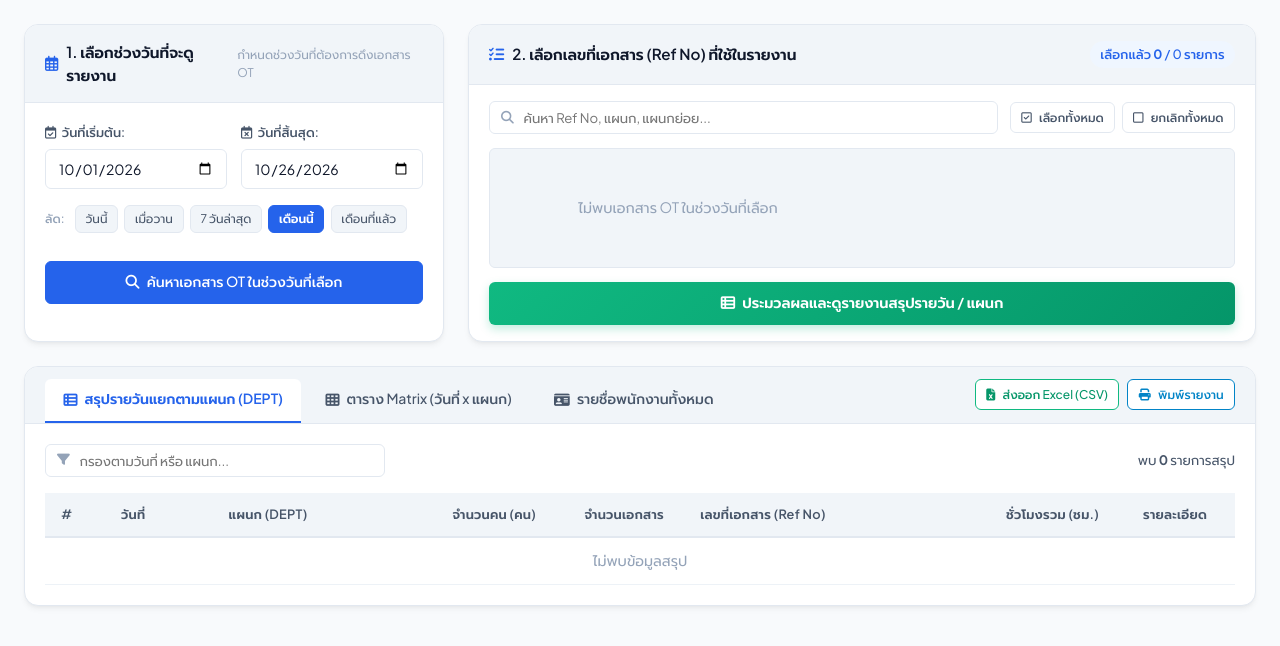
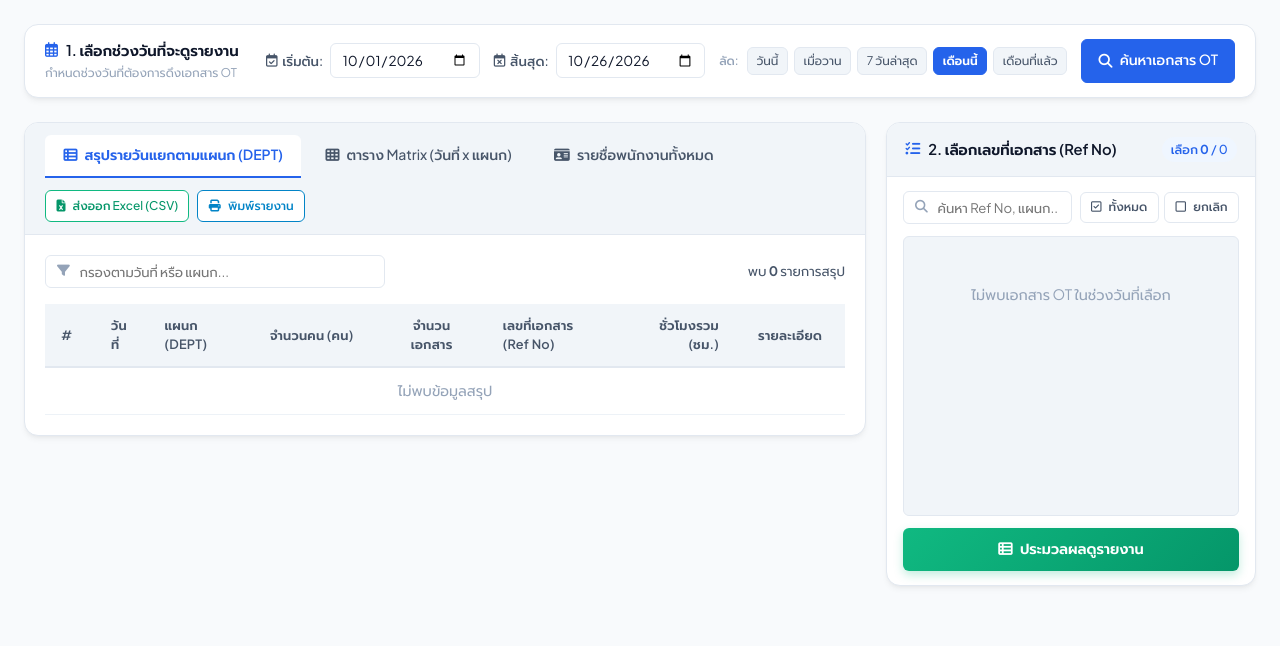
Before and after one commit to bendcemb/overtime-report, a Flask app: page / in a window 1280 px wide. Shown: the part 76-722 px from the top of the page. Run offline with Flask 3, Linux system fonts and the light colour scheme; data that the repository does not hold is empty.

Commit message:
Update layout: move Ref No selector to right sidebar

```diff
--- a/static/css/style.css
+++ b/static/css/style.css
@@ -214,19 +214,99 @@ body {
 }
 
 /* ==========================================================================
-   Control Panel: Date Range & Refno Filter
+   Top Date Range Bar (1. เลือกช่วงวันที่จะดูรายงาน)
    ========================================================================== */
 
-.control-panel-grid {
-    display: grid;
-    grid-template-columns: 420px 1fr;
-    gap: 1.5rem;
+.date-bar-card {
+    background-color: var(--bg-surface);
+    border: 1px solid var(--border-color);
+    border-radius: var(--radius-lg);
+    box-shadow: var(--card-shadow);
+    padding: 0.875rem 1.25rem;
+    transition: var(--transition);
 }
 
-@media (max-width: 1024px) {
-    .control-panel-grid {
+.date-bar-card:hover {
+    box-shadow: var(--card-shadow-hover);
+}
+
+.date-bar-wrapper {
+    display: flex;
+    justify-content: space-between;
+    align-items: center;
+    gap: 1.25rem;
+    flex-wrap: wrap;
+}
+
+.date-bar-title-group {
+    display: flex;
+    flex-direction: column;
+    gap: 0.15rem;
+}
+
+.date-bar-inputs {
+    display: flex;
+    align-items: center;
+    gap: 0.875rem;
+    flex-wrap: wrap;
+}
+
+.form-group-inline {
+    display: flex;
+    align-items: center;
+    gap: 0.45rem;
+}
+
+.form-group-inline label {
+    font-size: 0.825rem;
+    font-weight: 500;
+    color: var(--text-secondary);
+    white-space: nowrap;
+    display: flex;
+    align-items: center;
+    gap: 0.3rem;
+}
+
+.form-group-inline .form-control {
+    width: auto;
+    padding: 0.45rem 0.65rem;
+    font-size: 0.85rem;
+}
+
+.presets-row-inline {
+    display: flex;
+    align-items: center;
+    gap: 0.35rem;
+    flex-wrap: wrap;
+}
+
+/* ==========================================================================
+   Main Split Layout (Report on Left, RefNo on Right)
+   ========================================================================== */
+
+.main-layout-grid {
+    display: grid;
+    grid-template-columns: minmax(0, 1fr) 370px;
+    gap: 1.25rem;
+    align-items: start;
+}
+
+@media (max-width: 1100px) {
+    .main-layout-grid {
         grid-template-columns: 1fr;
     }
+}
+
+.refno-sidebar {
+    position: sticky;
+    top: 75px;
+    z-index: 20;
+}
+
+.sticky-sidebar {
+    max-height: calc(100vh - 95px);
+    display: flex;
+    flex-direction: column;
 }
 
 .panel-card {
@@ -245,7 +325,7 @@ body {
 }
 
 .card-header {
-    padding: 1rem 1.25rem;
+    padding: 0.875rem 1.15rem;
     border-bottom: 1px solid var(--border-color);
     background-color: var(--bg-surface-subtle);
     display: flex;
@@ -254,7 +334,7 @@ body {
 }
 
 .card-title {
-    font-size: 0.95rem;
+    font-size: 0.925rem;
     font-weight: 600;
     color: var(--text-primary);
     display: flex;
@@ -271,34 +351,7 @@ body {
     color: var(--text-muted);
 }
 
-.card-body {
-    padding: 1.25rem;
-}
-
-.date-inputs-row {
-    display: grid;
-    grid-template-columns: 1fr 1fr;
-    gap: 0.875rem;
-    margin-bottom: 1rem;
-}
-
-.form-group {
-    display: flex;
-    flex-direction: column;
-    gap: 0.4rem;
-}
-
-.form-group label {
-    font-size: 0.8rem;
-    font-weight: 500;
-    color: var(--text-secondary);
-    display: flex;
-    align-items: center;
-    gap: 0.35rem;
-}
-
 .form-control {
-    width: 100%;
     padding: 0.55rem 0.75rem;
     font-size: 0.875rem;
     font-family: inherit;
@@ -315,26 +368,18 @@ body {
     box-shadow: 0 0 0 3px rgba(37, 99, 235, 0.15);
 }
 
-.presets-row {
-    display: flex;
-    flex-wrap: wrap;
-    align-items: center;
-    gap: 0.4rem;
-    margin-bottom: 1rem;
-}
-
 .preset-label {
     font-size: 0.75rem;
     color: var(--text-muted);
     font-weight: 500;
-    margin-right: 0.25rem;
+    margin-right: 0.15rem;
 }
 
 .btn-preset {
     background-color: var(--bg-surface-subtle);
     border: 1px solid var(--border-color);
     color: var(--text-secondary);
-    padding: 0.25rem 0.6rem;
+    padding: 0.25rem 0.55rem;
     font-size: 0.75rem;
     font-family: inherit;
     border-radius: var(--radius-sm);
@@ -355,12 +400,12 @@ body {
     font-weight: 600;
 }
 
-/* Refno Panel specifics */
+/* Refno Panel specifics (Right Sidebar) */
 .refno-summary-badge {
-    font-size: 0.8rem;
+    font-size: 0.775rem;
     background-color: var(--primary-light);
     color: var(--primary);
-    padding: 0.25rem 0.65rem;
+    padding: 0.2rem 0.55rem;
     border-radius: var(--radius-full);
     font-weight: 500;
 }
@@ -368,15 +413,17 @@ body {
 .refno-body {
     display: flex;
     flex-direction: column;
-    gap: 0.875rem;
-    padding: 1rem 1.25rem;
+    flex: 1;
+    overflow: hidden;
+    gap: 0.75rem;
+    padding: 0.875rem 1rem;
 }
 
 .refno-toolbar {
     display: flex;
     justify-content: space-between;
     align-items: center;
-    gap: 0.75rem;
+    gap: 0.5rem;
 }
 
 .search-box {
@@ -417,19 +464,21 @@ body {
 
 .refno-actions {
     display: flex;
-    gap: 0.4rem;
+    gap: 0.35rem;
 }
 
 .refno-list-scroll {
     border: 1px solid var(--border-color);
     border-radius: var(--radius-sm);
     background-color: var(--bg-surface-subtle);
-    max-height: 220px;
+    flex: 1;
+    min-height: 280px;
+    max-height: calc(100vh - 290px);
     overflow-y: auto;
-    padding: 0.5rem;
-    display: grid;
-    grid-template-columns: repeat(auto-fill, minmax(280px, 1fr));
-    gap: 0.5rem;
+    padding: 0.45rem;
+    display: flex;
+    flex-direction: column;
+    gap: 0.45rem;
 }
 
 .refno-item {
--- a/templates/index.html
+++ b/templates/index.html
@@ -42,11 +42,10 @@
 
     <!-- Main Container -->
     <main class="app-main">
-        <!-- Control Panel: Date Selector & Refno Filter -->
-        <section class="control-panel-grid">
-            <!-- 1. Date Range Card -->
-            <div class="panel-card date-card">
-                <div class="card-header">
+        <!-- 1. Top Filter Bar: Date Range Selector -->
+        <section class="date-bar-card panel-card">
+            <div class="date-bar-wrapper">
+                <div class="date-bar-title-group">
                     <div class="card-title">
                         <i class="fa-regular fa-calendar-days icon-accent"></i>
                         <span>1. เลือกช่วงวันที่จะดูรายงาน</span>
@@ -54,24 +53,22 @@
                     <span class="helper-text">กำหนดช่วงวันที่ต้องการดึงเอกสาร OT</span>
                 </div>
 
-                <div class="card-body">
-                    <div class="date-inputs-row">
-                        <div class="form-group">
+                <div class="date-bar-inputs">
+                    <div class="form-group-inline">
                         <label for="startDateInput">
-                                <i class="fa-regular fa-calendar-check"></i> วันที่เริ่มต้น:
+                            <i class="fa-regular fa-calendar-check"></i> เริ่มต้น:
                         </label>
                         <input type="date" id="startDateInput" class="form-control" value="{{ default_start_date }}">
                     </div>
-                        <div class="form-group">
+
+                    <div class="form-group-inline">
                         <label for="endDateInput">
-                                <i class="fa-regular fa-calendar-xmark"></i> วันที่สิ้นสุด:
+                            <i class="fa-regular fa-calendar-xmark"></i> สิ้นสุด:
                         </label>
                         <input type="date" id="endDateInput" class="form-control" value="{{ default_end_date }}">
                     </div>
-                    </div>
 
-                    <!-- Quick Preset Buttons -->
-                    <div class="presets-row">
+                    <div class="presets-row-inline">
                         <span class="preset-label">ลัด:</span>
                         <button type="button" class="btn-preset" data-preset="today">วันนี้</button>
                         <button type="button" class="btn-preset" data-preset="yesterday">เมื่อวาน</button>
@@ -80,59 +77,16 @@
                         <button type="button" class="btn-preset" data-preset="lastMonth">เดือนที่แล้ว</button>
                     </div>
 
-                    <button id="fetchRefnosBtn" class="btn-primary w-full mt-3">
-                        <i class="fa-solid fa-magnifying-glass"></i> ค้นหาเอกสาร OT ในช่วงวันที่เลือก
+                    <button id="fetchRefnosBtn" class="btn-primary">
+                        <i class="fa-solid fa-magnifying-glass"></i> ค้นหาเอกสาร OT
                     </button>
-                </div>
-            </div>
-
-            <!-- 2. RefNo Selector Card -->
-            <div class="panel-card refno-card">
-                <div class="card-header">
-                    <div class="card-title">
-                        <i class="fa-solid fa-list-check icon-accent"></i>
-                        <span>2. เลือกเลขที่เอกสาร (Ref No) ที่ใช้ในรายงาน</span>
-                    </div>
-                    <div class="refno-summary-badge">
-                        เลือกแล้ว <strong id="selectedRefnoCount">0</strong> / <span id="totalRefnoCount">0</span> รายการ
-                    </div>
-                </div>
-
-                <div class="card-body refno-body">
-                    <!-- Refno Filter Controls -->
-                    <div class="refno-toolbar">
-                        <div class="search-box">
-                            <i class="fa-solid fa-search"></i>
-                            <input type="text" id="refnoSearchInput" placeholder="ค้นหา Ref No, แผนก, แผนกย่อย..." class="form-control-sm">
-                        </div>
-                        <div class="refno-actions">
-                            <button type="button" id="selectAllRefnosBtn" class="btn-sm btn-outline">
-                                <i class="fa-regular fa-check-square"></i> เลือกทั้งหมด
-                            </button>
-                            <button type="button" id="deselectAllRefnosBtn" class="btn-sm btn-outline">
-                                <i class="fa-regular fa-square"></i> ยกเลิกทั้งหมด
-                            </button>
-                        </div>
-                    </div>
-
-                    <!-- Refno Checkboxes Container -->
-                    <div id="refnoListContainer" class="refno-list-scroll">
-                        <div class="empty-state-small">
-                            <i class="fa-solid fa-spinner fa-spin"></i> กำลังโหลดเอกสาร OT...
-                        </div>
-                    </div>
-
-                    <!-- Generate Report Button -->
-                    <div class="generate-action-bar">
-                        <button id="generateReportBtn" class="btn-success w-full">
-                            <i class="fa-solid fa-table-list"></i> ประมวลผลและดูรายงานสรุปรายวัน / แผนก
-                        </button>
-                    </div>
                 </div>
             </div>
         </section>
 
-        <!-- Report Tabs & Main Display Section -->
+        <!-- Main Content Split Grid: Left = Report, Right = Ref No Selector -->
+        <div class="main-layout-grid">
+            <!-- Left Side: Report Display Section -->
             <section class="report-display-section">
                 <div class="report-container">
                     <!-- Navigation Tabs -->
@@ -176,14 +130,14 @@
                             <table class="report-table" id="summaryTable">
                                 <thead>
                                     <tr>
-                                    <th style="width: 60px;">#</th>
+                                        <th style="width: 50px;">#</th>
                                         <th>วันที่</th>
                                         <th>แผนก (DEPT)</th>
-                                    <th class="text-center" style="width: 140px;">จำนวนคน (คน)</th>
-                                    <th class="text-center" style="width: 120px;">จำนวนเอกสาร</th>
+                                        <th class="text-center" style="width: 130px;">จำนวนคน (คน)</th>
+                                        <th class="text-center" style="width: 110px;">จำนวนเอกสาร</th>
                                         <th>เลขที่เอกสาร (Ref No)</th>
-                                    <th class="text-right" style="width: 130px;">ชั่วโมงรวม (ชม.)</th>
-                                    <th class="text-center" style="width: 120px;">รายละเอียด</th>
+                                        <th class="text-right" style="width: 120px;">ชั่วโมงรวม (ชม.)</th>
+                                        <th class="text-center" style="width: 110px;">รายละเอียด</th>
                                     </tr>
                                 </thead>
                                 <tbody id="summaryTableBody">
@@ -254,6 +208,54 @@
                     </div>
                 </div>
             </section>
+
+            <!-- Right Side: 2. RefNo Selector Sidebar -->
+            <aside class="refno-sidebar">
+                <div class="panel-card refno-card sticky-sidebar">
+                    <div class="card-header">
+                        <div class="card-title">
+                            <i class="fa-solid fa-list-check icon-accent"></i>
+                            <span>2. เลือกเลขที่เอกสาร (Ref No)</span>
+                        </div>
+                        <div class="refno-summary-badge">
+                            เลือก <strong id="selectedRefnoCount">0</strong> / <span id="totalRefnoCount">0</span>
+                        </div>
+                    </div>
+
+                    <div class="card-body refno-body">
+                        <!-- Refno Filter Controls -->
+                        <div class="refno-toolbar">
+                            <div class="search-box">
+                                <i class="fa-solid fa-search"></i>
+                                <input type="text" id="refnoSearchInput" placeholder="ค้นหา Ref No, แผนก..." class="form-control-sm">
+                            </div>
+                            <div class="refno-actions">
+                                <button type="button" id="selectAllRefnosBtn" class="btn-sm btn-outline" title="เลือกทั้งหมด">
+                                    <i class="fa-regular fa-check-square"></i> ทั้งหมด
+                                </button>
+                                <button type="button" id="deselectAllRefnosBtn" class="btn-sm btn-outline" title="ยกเลิกทั้งหมด">
+                                    <i class="fa-regular fa-square"></i> ยกเลิก
+                                </button>
+                            </div>
+                        </div>
+
+                        <!-- Refno Checkboxes Container -->
+                        <div id="refnoListContainer" class="refno-list-scroll">
+                            <div class="empty-state-small">
+                                <i class="fa-solid fa-spinner fa-spin"></i> กำลังโหลดเอกสาร OT...
+                            </div>
+                        </div>
+
+                        <!-- Generate Report Button -->
+                        <div class="generate-action-bar">
+                            <button id="generateReportBtn" class="btn-success w-full">
+                                <i class="fa-solid fa-table-list"></i> ประมวลผลดูรายงาน
+                            </button>
+                        </div>
+                    </div>
+                </div>
+            </aside>
+        </div>
     </main>
 
     <!-- Modal: Employee Drilldown Modal -->
```
Lines whose indentation alone changed are shown as unchanged.
